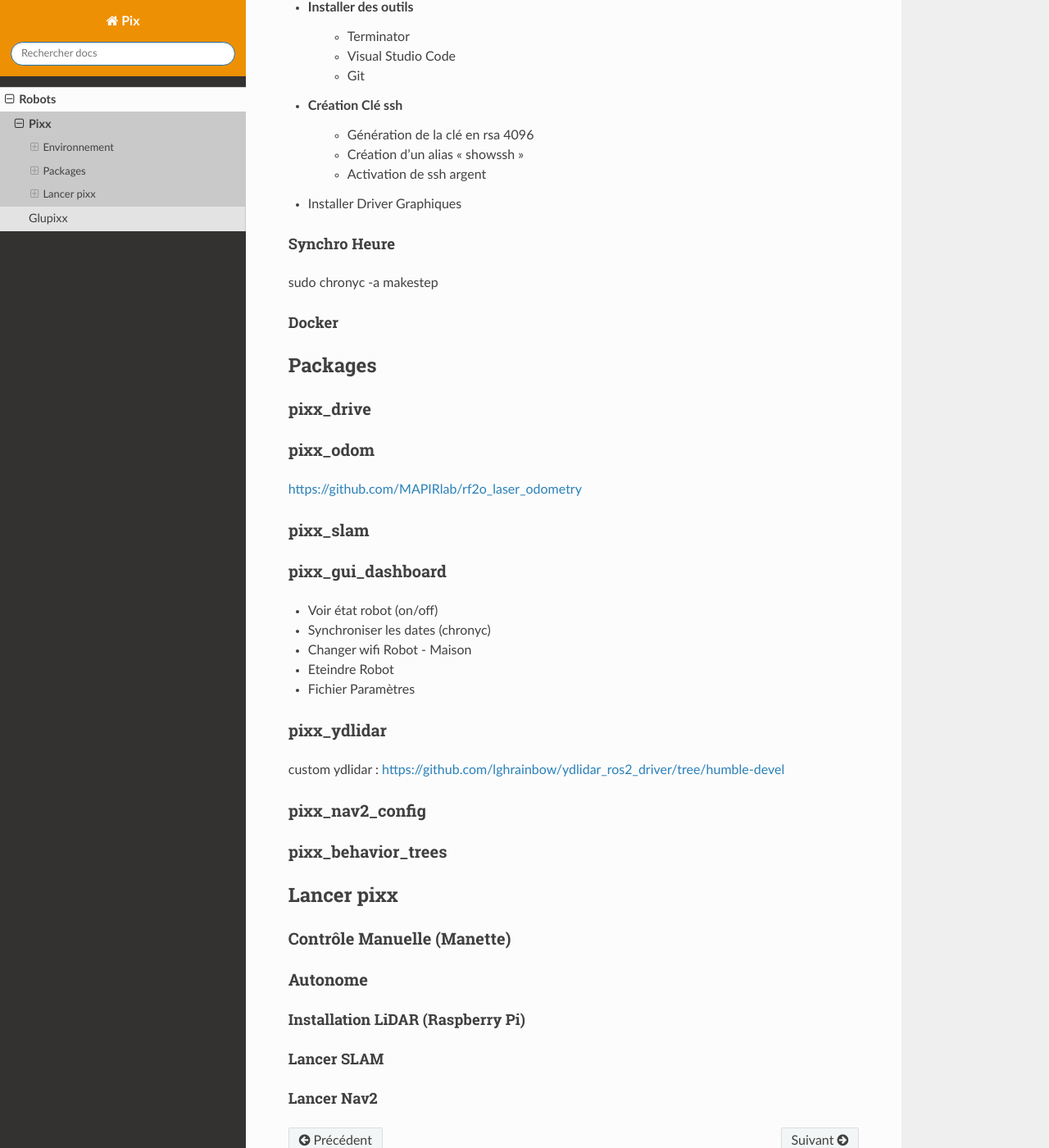
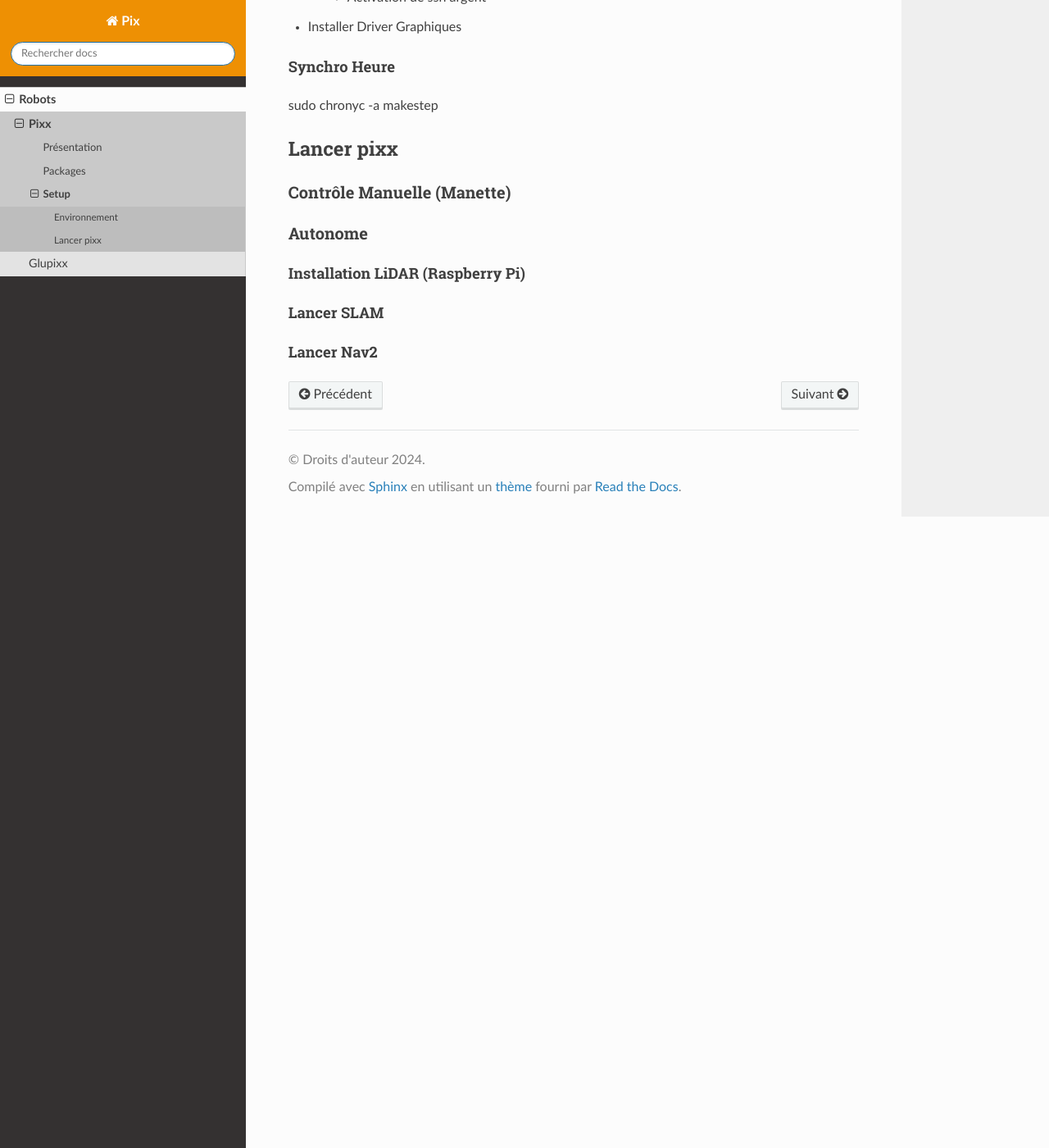
Before and after one commit to ChaelPix/hub, a Sphinx documentation site: the page built from docs/source/robots/pixx/pixx_setup.rst, in a window 1280 px wide and 1400 px high, scrolled down 1459 px. Shown: the whole window at 82% size. Built offline with Sphinx 7.4.7 and the Read the Docs theme 2.0.0, drawn with Linux system fonts in a browser that asks for light colours; pages that are not in the unit, such as notebooks, are missing from menus; some of the changed text lies outside the part shown.

Commit message:
Réorganisation des pages

```diff
--- a/docs/source/robots/glupixx.rst
+++ b/docs/source/robots/glupixx.rst
@@ -16,6 +16,3 @@ Présentation du projet
 
 Etude du projet (diagrammes)
 ----------------------------
-
-Packages
-########
--- a/docs/source/robots/index.rst
+++ b/docs/source/robots/index.rst
@@ -5,6 +5,5 @@ Robots
 .. toctree::
    :maxdepth: 1
 
-   pixx
+   pixx/index
    glupixx
-   TEST/index
--- /dev/null
+++ b/docs/source/robots/pixx/pixx_introduction.rst
@@ -0,0 +1,6 @@
+============
+Présentation
+============
+
+"pixx" est le robot conçu pour les finales Worldskills 2024 à Lyon. Il reprend le nom du robot des nationales 2023 : "Pix".
+Il fonctionne sous `Ros2 Humble <https://docs.ros.org/en/humble/index.html/>`_.
--- a/docs/source/robots/pixx.rst
+++ b/docs/source/robots/pixx/pixx_setup.rst
@@ -1,6 +1,7 @@
-====
-Pixx
-====
+=====
+Setup
+=====
+
 .. danger::
 
     En cours de construction
@@ -14,7 +15,7 @@ Environnement
 #############
 
 Installation Ros2 et Outils utiles (Ordinateur)
-********************************************
+***********************************************
 
 Pour faciliter l'installation de ros2 et de d'autres outils, vous pouvez utiliser le repos `SetupUbuntu22 <https://github.com/ChaelPix/Setup-Ubuntu22>`_. Il contient un fichier setup.sh permettant d'automatiser l'installation.
 
@@ -54,40 +55,6 @@ Synchro Heure
 -------------
 sudo chronyc -a makestep
 
-Docker
-------
-
-Packages
-########
-
-pixx_drive
-**********
-
-pixx_odom
-*********
-https://github.com/MAPIRlab/rf2o_laser_odometry
-
-pixx_slam
-*********
-
-pixx_gui_dashboard
-**************
-- Voir état robot (on/off)
-- Synchroniser les dates (chronyc)
-- Changer wifi Robot - Maison
-- Eteindre Robot
-- Fichier Paramètres
-
-pixx_ydlidar
-************
-custom ydlidar :
-https://github.com/lghrainbow/ydlidar_ros2_driver/tree/humble-devel
-
-pixx_nav2_config
-****************
-
-pixx_behavior_trees
-*******************
 
 Lancer pixx
 ###########
```
Also changed, not shown: docs/source/robots/pixx/index.rst (added, +10 -0 lines), docs/source/robots/pixx/pixx_packages.rst (added, +44 -0 lines), 2 other files.
